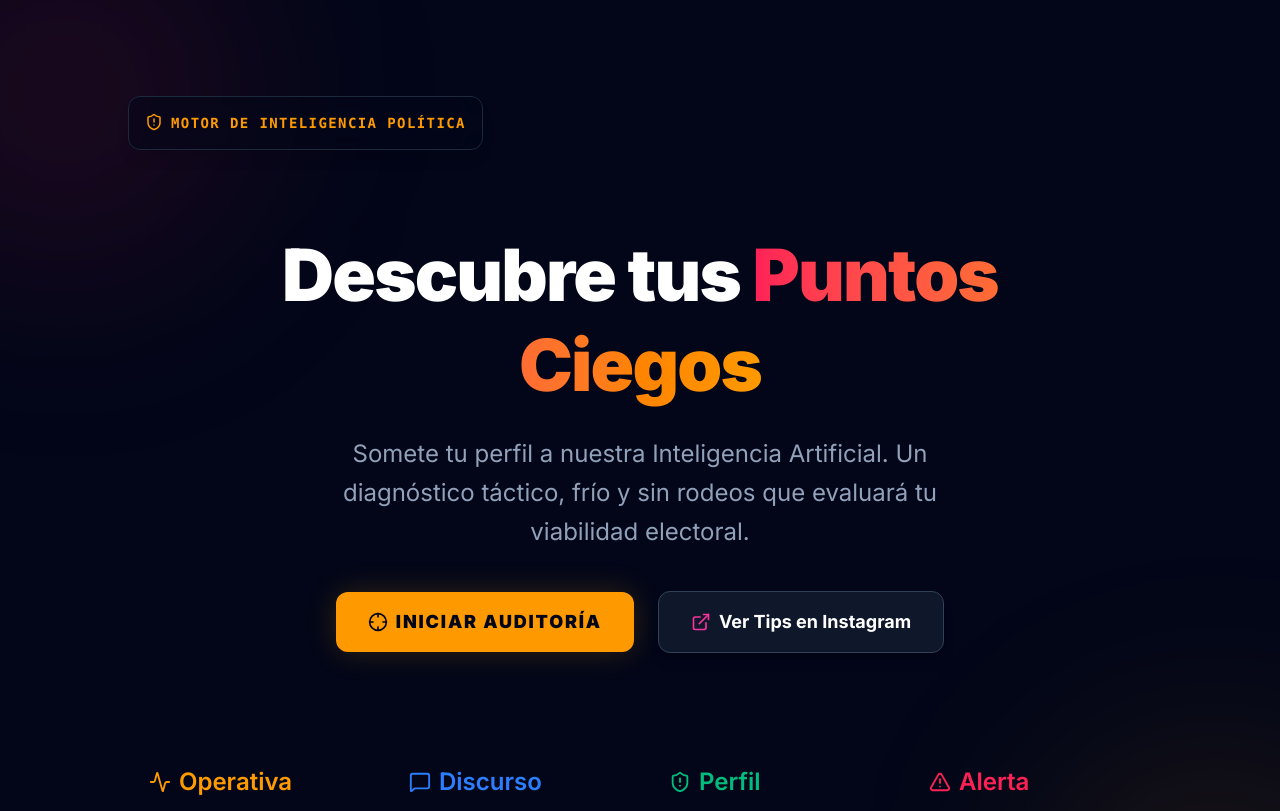
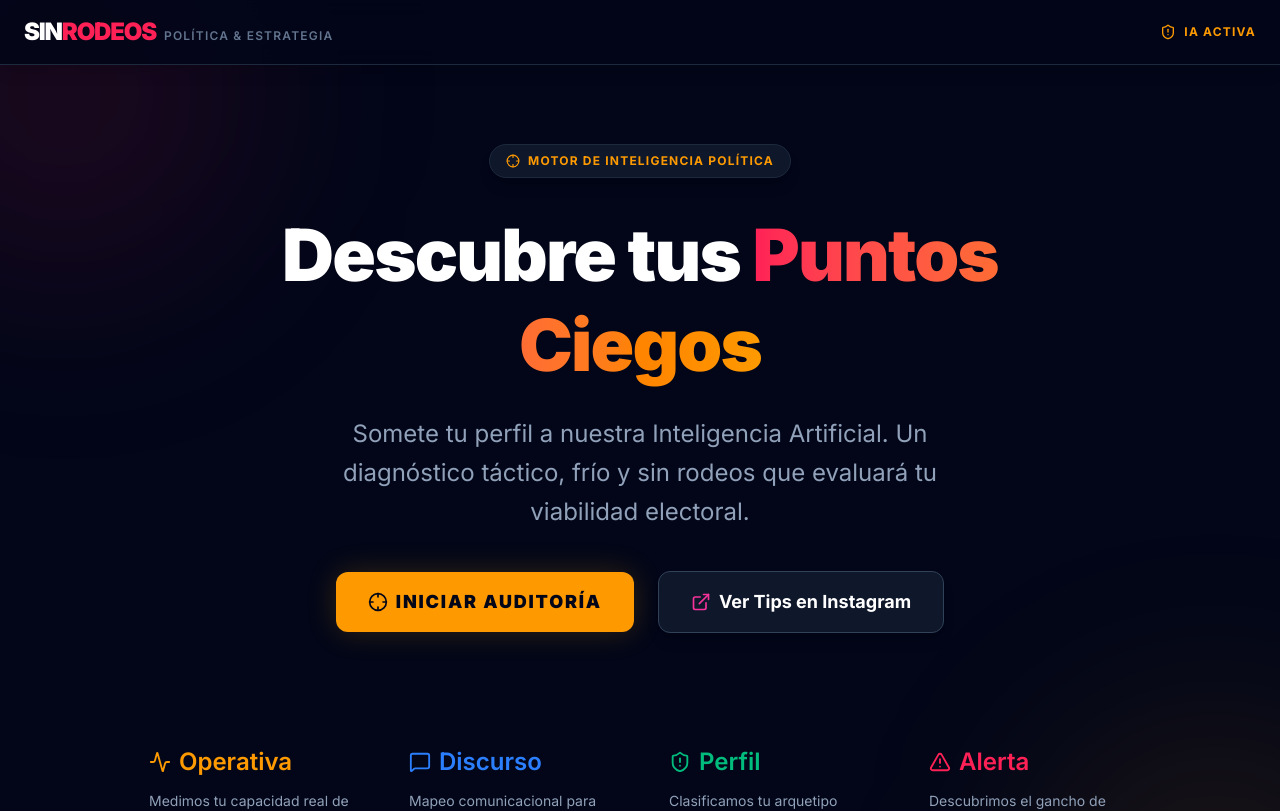
Before and after one commit to JOSEIA13/SinRodeosAI, a Next.js app: page / in a window 1280 px wide. Shown: the top 811 px of the page. Built offline with nearby package versions, Linux system fonts and the light colour scheme.

Commit message:
feat: anclar marca y logo de sin rodeos en la barra superior

```diff
--- a/app/page.tsx
+++ b/app/page.tsx
@@ -5,19 +5,34 @@ export default function Home() {
   return (
     <main className="flex min-h-screen flex-col items-center justify-between p-8 md:p-24 bg-slate-950 text-slate-200 font-sans relative overflow-hidden">
 
+      {/* Barra de Navegación / Branding de la Agencia */}
+      <div className="fixed top-0 left-0 w-full border-b border-slate-800 bg-slate-950/80 backdrop-blur-md z-50 px-6 py-4 flex justify-between items-center shadow-lg">
+        <div className="flex items-baseline gap-2">
+          <h1 className="text-2xl font-black text-white tracking-tighter">
+            SIN<span className="text-rose-500">RODEOS</span>
+          </h1>
+          <span className="text-slate-500 text-xs tracking-widest uppercase font-semibold hidden sm:block">
+            Política & Estrategia
+          </span>
+        </div>
+        <div className="flex items-center gap-2 text-amber-500 text-xs font-bold uppercase tracking-widest">
+          <ShieldAlert size={16} />
+          <span className="hidden sm:block">IA Activa</span>
+        </div>
+      </div>
+
       {/* Luces de fondo tácticas */}
       <div className="absolute top-[-10%] left-[-10%] w-96 h-96 bg-rose-500/10 rounded-full blur-[100px] pointer-events-none z-0"></div>
       <div className="absolute bottom-[-10%] right-[-10%] w-96 h-96 bg-amber-500/10 rounded-full blur-[100px] pointer-events-none z-0"></div>
 
-      {/* Banner Superior (Estilo del diseño original) */}
-      <div className="z-10 max-w-5xl w-full items-center justify-between font-mono text-sm lg:flex mb-12">
-        <p className="fixed left-0 top-0 flex w-full justify-center border-b border-slate-800 bg-slate-950/50 pb-6 pt-8 backdrop-blur-2xl lg:static lg:w-auto lg:rounded-xl lg:border lg:p-4 text-amber-500 font-bold uppercase tracking-widest shadow-lg">
-          <ShieldAlert size={18} className="mr-2" /> Motor de Inteligencia Política
-        </p>
-      </div>
+      {/* Hero Section */}
+      <div className="relative flex flex-col place-items-center z-10 text-center max-w-4xl mx-auto mt-16 md:mt-12 mb-8">
 
-      {/* Hero Section (El gancho agresivo central) */}
-      <div className="relative flex flex-col place-items-center z-10 text-center max-w-4xl mx-auto my-8">
+        {/* Etiqueta central */}
+        <div className="inline-flex items-center gap-2 px-4 py-2 rounded-full bg-slate-900 border border-slate-800 text-amber-500 text-xs font-bold tracking-widest uppercase mb-8 shadow-lg">
+          <Crosshair size={14} /> Motor de Inteligencia Política
+        </div>
+
         <h1 className="text-5xl md:text-7xl font-black text-white mb-6 leading-tight tracking-tight">
           Descubre tus <span className="text-transparent bg-clip-text bg-gradient-to-r from-rose-500 to-amber-500">Puntos Ciegos</span>
         </h1>
@@ -46,8 +61,8 @@ export default function Home() {
         </div>
       </div>
 
-      {/* Cuadrícula Inferior (Recuperando el layout de las 4 tarjetas originales) */}
-      <div className="z-10 mb-32 grid text-center lg:max-w-5xl lg:w-full lg:mb-0 lg:grid-cols-4 lg:text-left mt-16 gap-4">
+      {/* Cuadrícula Inferior */}
+      <div className="z-10 mb-32 grid text-center lg:max-w-5xl lg:w-full lg:mb-0 lg:grid-cols-4 lg:text-left mt-8 md:mt-16 gap-4">
         <div className="group rounded-lg border border-transparent px-5 py-4 transition-colors hover:border-slate-800 hover:bg-slate-900/80">
           <h2 className="mb-3 text-2xl font-semibold text-amber-500 flex items-center justify-center lg:justify-start gap-2">
             <Activity size={22} className="group-hover:scale-110 transition-transform" /> Operativa
```
